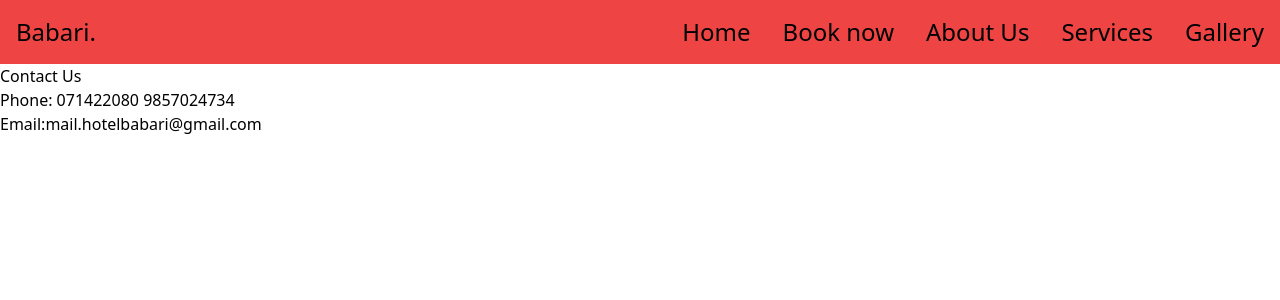
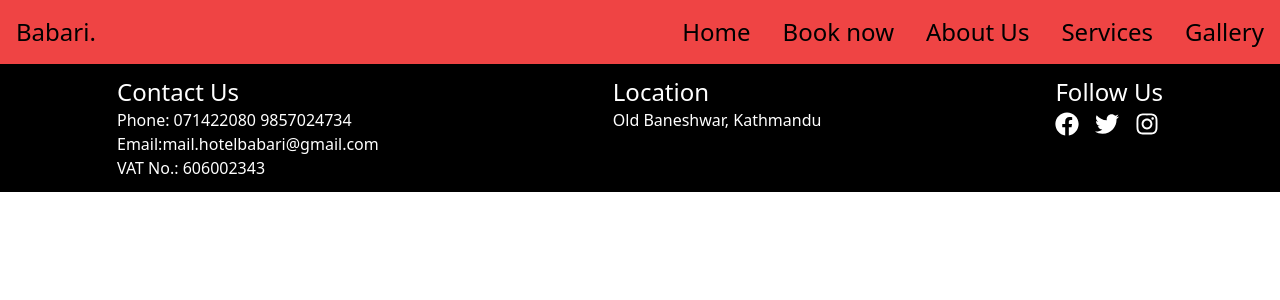
Before and after one commit to Sushant203/GitPractice, a React (Vite) app: page / in a window 1280 px wide. Shown: the top 300 px of the page. Built offline with nearby package versions, Linux system fonts and the light colour scheme.

Commit message:
feature:footer section made

```diff
--- a/src/Navigation/Footer.jsx
+++ b/src/Navigation/Footer.jsx
@@ -1,15 +1,35 @@
+import { FaFacebook, FaInstagram, FaTwitter } from "react-icons/fa";
 const Footer = () => {
   return (
-    <footer>
-      {/* contact form */}
-      <div>
-        <h2>Contact Us</h2>
+    <footer className=" py-3 bg-black text-white">
+      <div className="flex justify-around">
+        {/* contact form */}
         <div>
-          <p>Phone: 071422080 9857024734</p>
-          <p>
-            Email:<a href="#">mail.hotelbabari@gmail.com</a>
-          </p>
-          <p></p>
+          <h2 className="text-2xl">Contact Us</h2>
+          <div>
+            <p>Phone: 071422080 9857024734</p>
+            <p>
+              Email:
+              <a href="mailto:mail.hotelbabari@gmail.com">
+                mail.hotelbabari@gmail.com
+              </a>
+            </p>
+            <p>VAT No.: 606002343</p>
+          </div>
+        </div>
+        {/* Location */}
+        <div>
+          <h2 className="text-2xl">Location</h2>
+          <p>Old Baneshwar, Kathmandu</p>
+        </div>
+        {/* Follow us */}
+        <div>
+          <h2 className="text-2xl">Follow Us</h2>
+          <div className="flex gap-4 cursor-pointer text-2xl py-1">
+            <FaFacebook />
+            <FaTwitter />
+            <FaInstagram />
+          </div>
         </div>
       </div>
     </footer>
```
